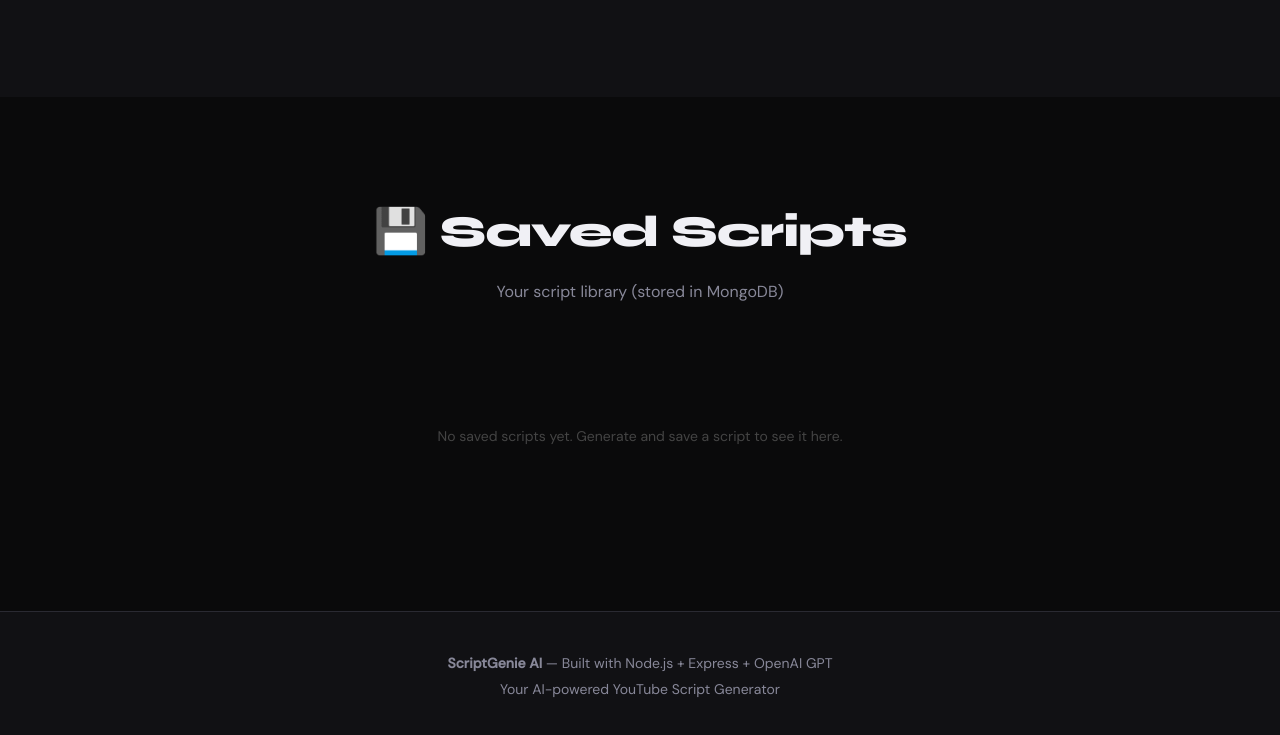
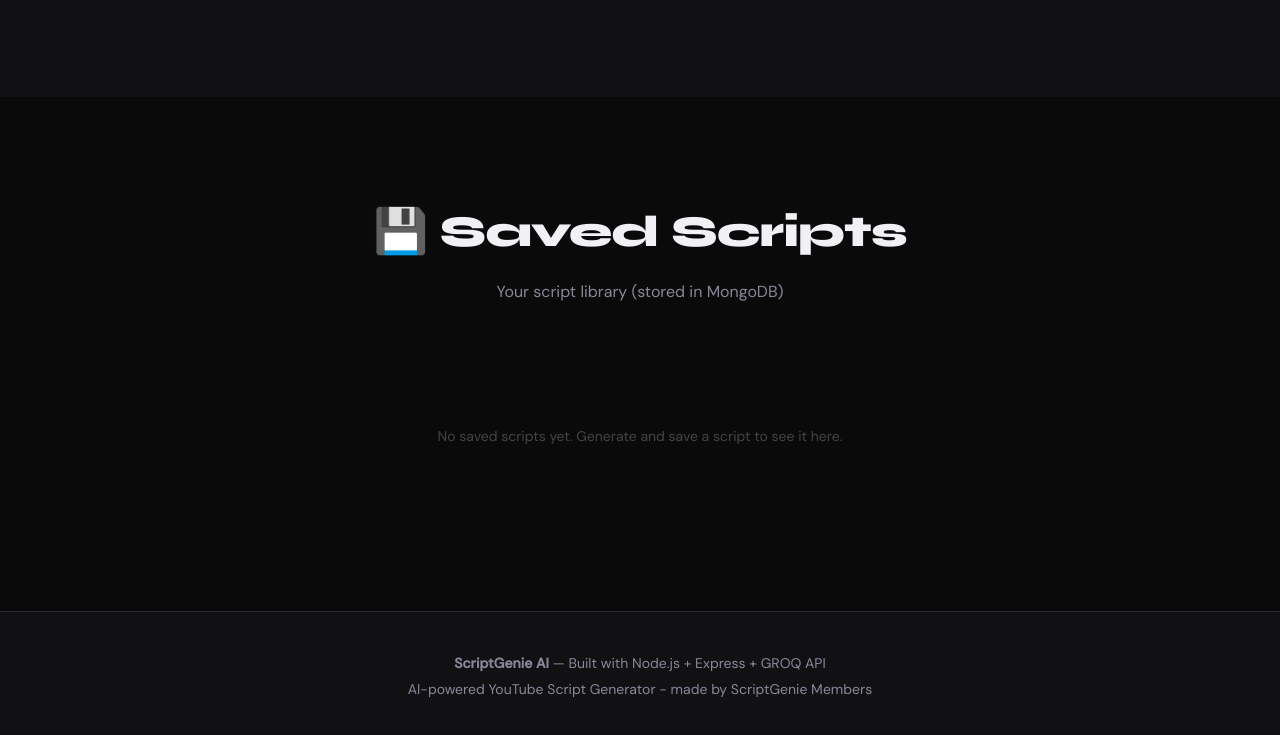
Before and after one commit to harshktiwari18/ai-youtube-script-generator, a website: page frontend/index.html in a window 1280 px wide. Shown: the part 2328-3063 px from the top of the page. Drawn offline with Linux system fonts and the light colour scheme; no server answers.

Commit message:
Update frontend index.html

```diff
--- a/frontend/index.html
+++ b/frontend/index.html
@@ -266,8 +266,8 @@
 
   <!-- ═══════════════════ FOOTER ═══════════════════ -->
   <footer class="footer">
-    <p><strong>ScriptGenie AI</strong> — Built with Node.js + Express + OpenAI GPT</p>
-    <p class="footer-sub">Your AI-powered YouTube Script Generator</p>
+    <p><strong>ScriptGenie AI</strong> — Built with Node.js + Express + GROQ API </p>
+    <p class="footer-sub"> AI-powered YouTube Script Generator - made by ScriptGenie Members</p>
   </footer>
 
   <script src="app.js"></script>
```
